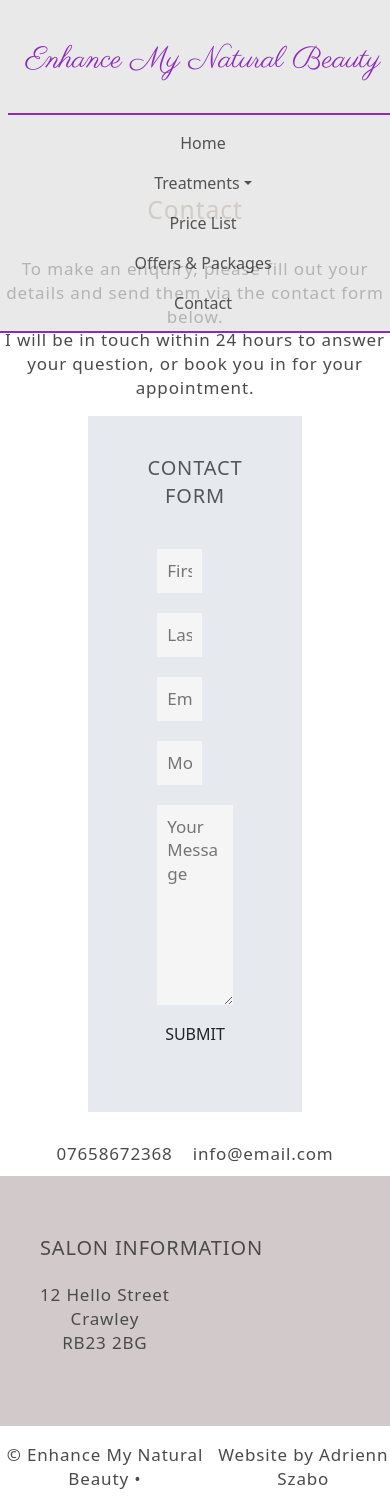
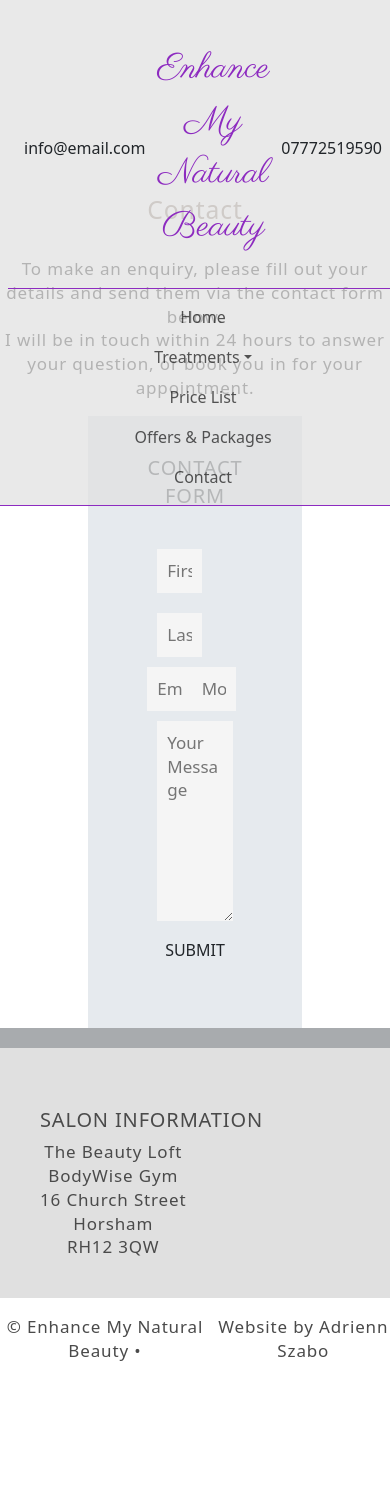
Before and after one commit to aszab1/beauty-page, a React (Vite) app: page /contact in a window 390 px wide. After the commit the page ends 1380 px from the top, so only its background shows below. Built offline with nearby package versions, Linux system fonts and the light colour scheme.

Commit message:
moved email and mobile info to Nav and added address of salon to footer

```diff
--- a/src/components/Footer.jsx
+++ b/src/components/Footer.jsx
@@ -1,14 +1,10 @@
 export default function Footer() {
   return(
     <footer className="footer">
-      <div className="mob-email">
-        <p className="mob-p">07658672368</p>
-        <p className="mob-p">info@email.com</p>
-      </div>
       <div className="info-footer">
         <h5 className="salon-info-header">SALON INFORMATION </h5>
         <div className="salon-info">
-        <p>12 Hello Street <br />Crawley<br />RB23 2BG</p>
+        <p>The Beauty Loft <br /> BodyWise Gym<br />16 Church Street <br />Horsham <br />RH12 3QW</p>
 
         </div>
         </div>
--- a/src/components/Home.jsx
+++ b/src/components/Home.jsx
@@ -3,7 +3,7 @@ export default function Home(){
 
   return(
     <>
-
+    <h4 className="home-h">Dee and room</h4>
       </>
   )
 }
--- a/src/components/Nav.jsx
+++ b/src/components/Nav.jsx
@@ -10,9 +10,13 @@ export default function NavBar() {
     <>
     <Navbar className='navbar' fixed='top' expand='lg'>
         <Container className='d-flex flex-column' fluid>
+
+          <div className="nav-info">
+          <p className="email">info@email.com</p>
           <Nav className="w-100 justify-content-center">
-            <Nav.Link className='enhance-text' as={Link} to='/'>Enhance My Natural Beauty</Nav.Link>
+            <Nav.Link className="enhance-text" as={Link} to='/'>Enhance My Natural Beauty</Nav.Link>
           </Nav>
+          <p className="mobile">07772519590</p></div>
           <div className='divider'></div>
           <Nav className="nav-links w-100 justify-content-evenly">
             <Nav.Link as={Link} to='/'>Home</Nav.Link>
--- a/src/styles/components/Footer.scss
+++ b/src/styles/components/Footer.scss
@@ -3,8 +3,7 @@
   bottom: 0;
   text-align: center;
   padding: 20px 0;
-
-  // color: #4a4a4a;
+  background-color: #a8abae;
   width: 100%;
   margin: -1px 0;
   margin-top: auto;
@@ -35,7 +34,7 @@
 
 .info-footer {
   height: 250px;
-  background-color: #d2caca;
+  background-color: rgba(224, 224, 224, 1);
   display:grid;
   justify-content: flex-start;
   padding: 40px;
@@ -49,14 +48,3 @@
   align-items: flex-start;
   justify-content: flex-start;
 }
-
-.mob-email {
-  display: flex;
-  align-items: center;
-  justify-content: center;
-}
-
-.mob-p {
-  padding: 10px;
-  margin: 0;
-}
--- /dev/null
+++ b/src/styles/components/Home.scss
@@ -0,0 +1,3 @@
+.home-h {
+  margin-top: 12em;
+}
--- a/src/styles/components/Nav.scss
+++ b/src/styles/components/Nav.scss
@@ -1,7 +1,8 @@
 .navbar{
   // background-color:#E8E8E8;
   background-color: rgba(224, 224, 224, 0.7);
-  border-bottom: 2px solid #8d2bc0;
+  // background-color: rgba(33, 37, 41, 0.2);
+  border-bottom: 1px solid #8d2bc0;
   margin: 0;
   padding: 0;
 }
@@ -19,7 +20,7 @@ a.enhance-text {
   font-family: "Parisienne", cursive;
   font-weight: 400;
   font-style: normal;
-  font-size: 30px;
+  font-size: 35px;
 }
 
 a.enhance-text:hover {
@@ -27,14 +28,32 @@ a.enhance-text:hover {
   cursor: pointer;
 }
 
+a.enhance-text::after{
+  color: #8d2bc0;
+}
+
 a.enhance-text.nav-link{
   padding: 1em 0;
 }
 
 .divider {
-  height: 2px;
+  height: 1px;
   background-color: #8d2bc0;
   width: 100%;
   padding: 0;
   margin: 0;
 }
+
+.nav-info {
+  display: flex;
+  justify-content: space-between;
+  align-items: center;
+  width: 100%;
+  padding: 0 1em;
+}
+
+.email, .mobile {
+  margin: 0;
+  font-size: 1em;
+  align-self: center;
+}
--- a/src/styles/main.scss
+++ b/src/styles/main.scss
@@ -6,3 +6,4 @@
 @import './components/JellyMasks.scss';
 @import './components/ChemicalPeels.scss';
 @import './components/Nav.scss';
+@import './components/Home.scss';
```
